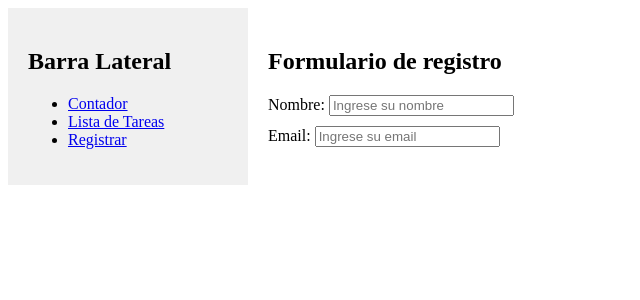
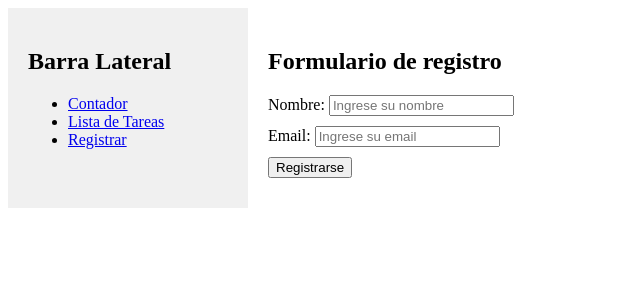
Before and after one commit to Nefta11/vue.js-curso, a Vue app: page /Registrar in a window 1280 px wide. Shown: the top 300 px of the page, without its empty margins (0-640 px from the left). Built offline with nearby package versions, Linux system fonts and the light colour scheme.

Commit message:
Reemplazar elemento de envío por botón en el formulario de registro

```diff
--- a/src/modules/registro/views/RegistroView.vue
+++ b/src/modules/registro/views/RegistroView.vue
@@ -13,7 +13,7 @@
         <ErrorMessage name="email" />
       </div>
       <div class="form">
-        <submit>Registrarse</submit>
+        <button type="submit">Registrarse</button>
       </div>
     </Form>
   </div>
```
